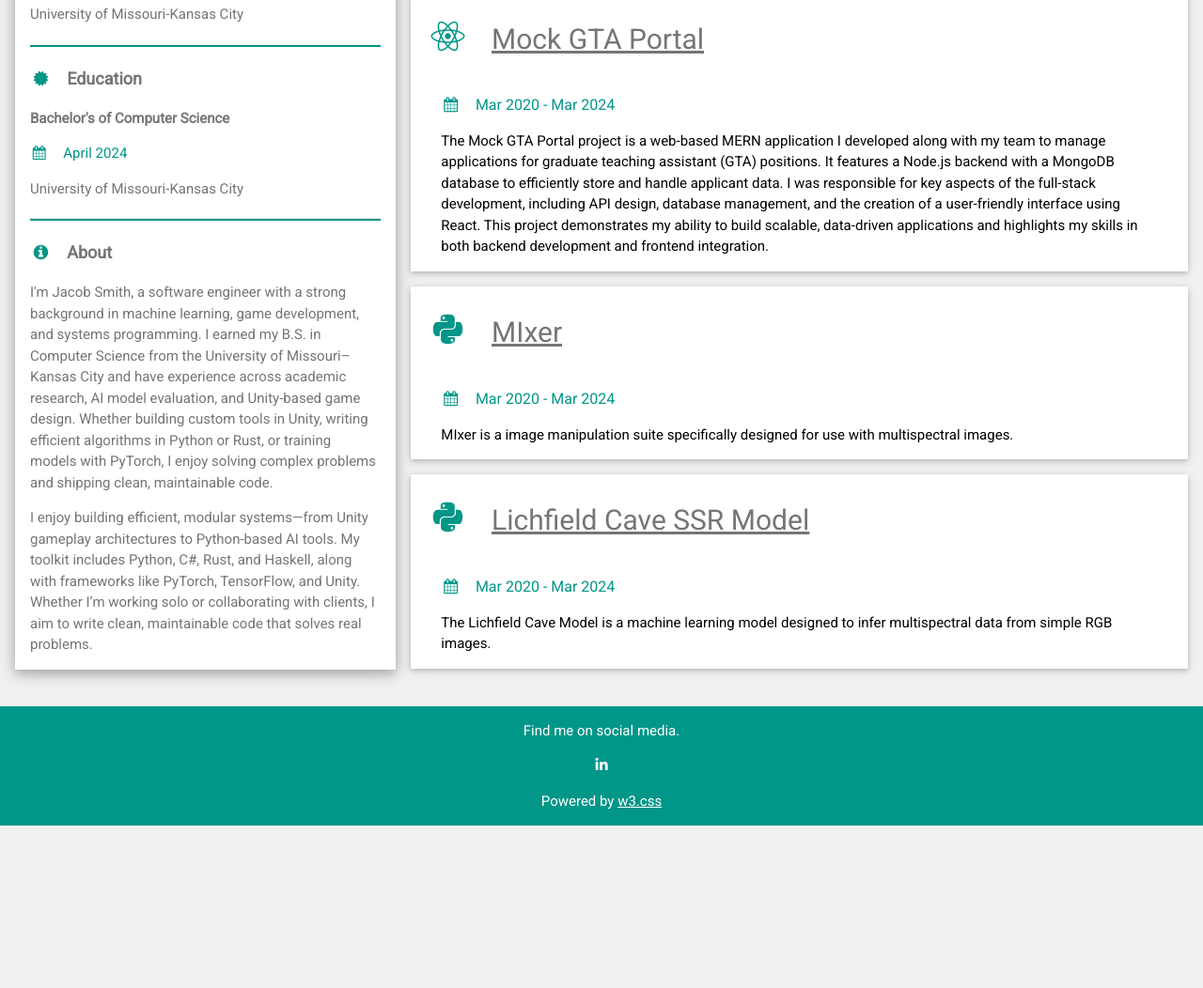
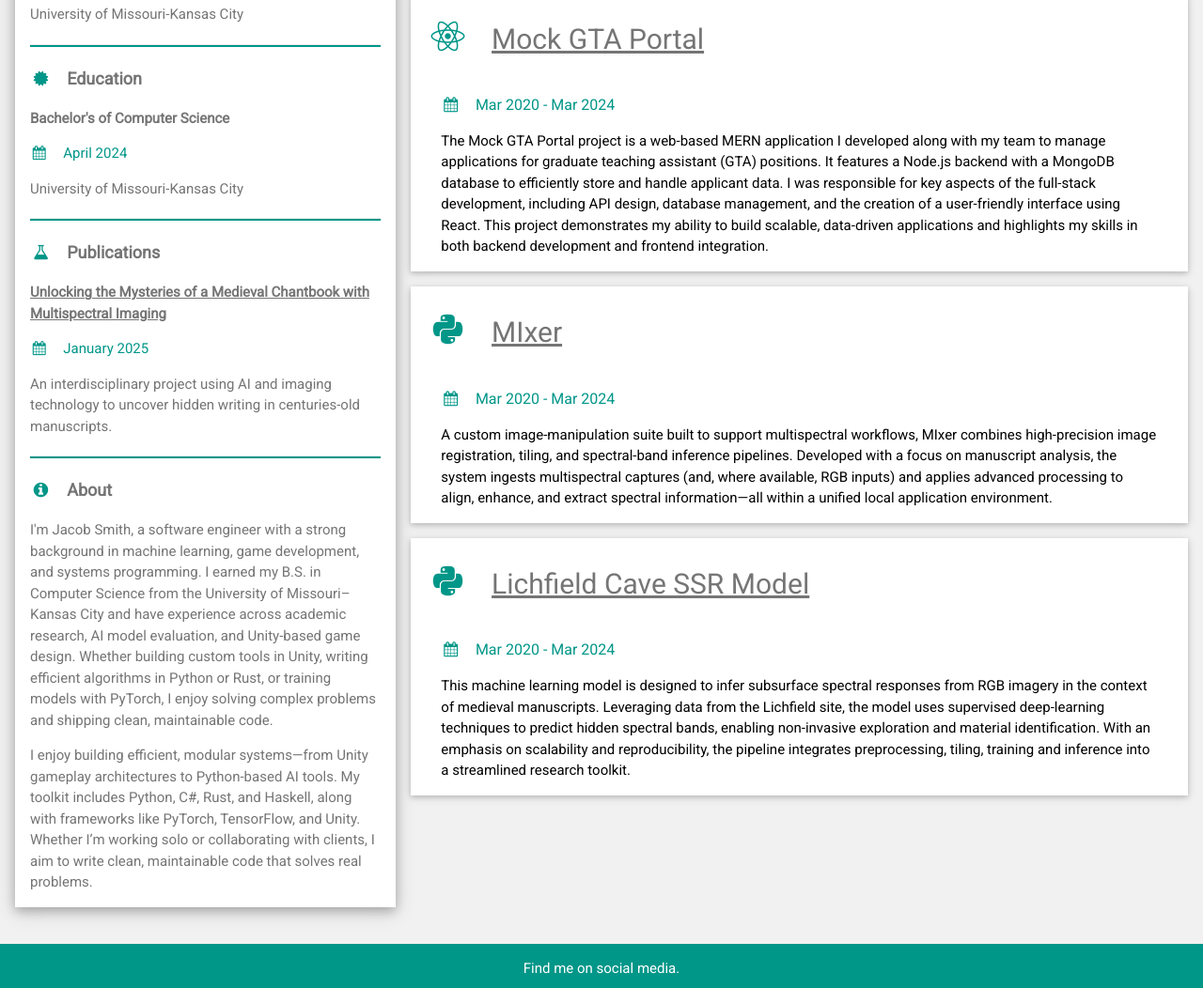
Before and after one commit to jdsp4k/jdsp4k.github.io, a plain HTML site: page index.html in a window 1280 px wide. Shown: the part 880-1932 px from the top of the page at 94% size. Before the commit the page ends 1759 px from the top, so only its background shows below. Drawn offline with nearby package versions, Linux system fonts and the light colour scheme.

Commit message:
Add publications section and enhance project descriptions in index.html

```diff
--- a/index.html
+++ b/index.html
@@ -103,6 +103,14 @@ html,body,h1,h2,h3,h4,h5,h6 {font-family: "Roboto", sans-serif}
           <p>University of Missouri-Kansas City</p>
           <hr/>
 
+          <p class="w3-large w3-text-theme"><b><i class="fa fa-flask fa-fw w3-margin-right w3-text-teal" aria-hidden="true"></i>Publications</b></p>
+          <a href="https://daedalus.umkc.edu/CODICES/ChantBook/CODICESNEHWhitePaper.pdf">
+            <b>Unlocking the Mysteries of a Medieval Chantbook with Multispectral Imaging</b>
+          </a>
+          <p class="w3-text-teal"><i class="fa fa-calendar fa-fw w3-margin-right" aria-hidden="true"></i>January 2025</p>
+          <p>An interdisciplinary project using AI and imaging technology to uncover hidden writing in centuries-old manuscripts.</p>
+          <hr/>
+
           <p class="w3-large w3-text-theme"><b><i class="fa fa-info-circle fa-fw w3-margin-right w3-text-teal" aria-hidden="true"></i>About</b></p>
           <p>I'm Jacob Smith, a software engineer with a strong background in machine learning, game development, and systems programming. I earned my B.S. in Computer Science from the University of Missouri–Kansas City and have experience across academic research, AI model evaluation, and Unity-based game design. Whether building custom tools in Unity, writing efficient algorithms in Python or Rust, or training models with PyTorch, I enjoy solving complex problems and shipping clean, maintainable code.</p>
           <p>I enjoy building efficient, modular systems—from Unity gameplay architectures to Python-based AI tools. My toolkit includes Python, C#, Rust, and Haskell, along with frameworks like PyTorch, TensorFlow, and Unity. Whether I’m working solo or collaborating with clients, I aim to write clean, maintainable code that solves real problems.</p>
@@ -188,7 +196,7 @@ html,body,h1,h2,h3,h4,h5,h6 {font-family: "Roboto", sans-serif}
         </h2>
         <div class="w3-container">
           <h6 class="w3-text-teal"><i class="fa fa-calendar fa-fw w3-margin-right" aria-hidden="true"></i>Mar 2020 - Mar 2024</span></h6>
-          <p>MIxer is a image manipulation suite specifically designed for use with multispectral images.</p>
+          <p>A custom image-manipulation suite built to support multispectral workflows, MIxer combines high-precision image registration, tiling, and spectral-band inference pipelines. Developed with a focus on manuscript analysis, the system ingests multispectral captures (and, where available, RGB inputs) and applies advanced processing to align, enhance, and extract spectral information—all within a unified local application environment.</p>
         </div>
       </div>
 
@@ -201,7 +209,7 @@ html,body,h1,h2,h3,h4,h5,h6 {font-family: "Roboto", sans-serif}
         </h2>
         <div class="w3-container">
           <h6 class="w3-text-teal"><i class="fa fa-calendar fa-fw w3-margin-right" aria-hidden="true"></i>Mar 2020 - Mar 2024</span></h6>
-          <p>The Lichfield Cave Model is a machine learning model designed to infer multispectral data from simple RGB images.</p>
+          <p>This machine learning model is designed to infer subsurface spectral responses from RGB imagery in the context of medieval manuscripts. Leveraging data from the Lichfield site, the model uses supervised deep-learning techniques to predict hidden spectral bands, enabling non-invasive exploration and material identification. With an emphasis on scalability and reproducibility, the pipeline integrates preprocessing, tiling, training and inference into a streamlined research toolkit.</p>
         </div>
       </div>
 
```
